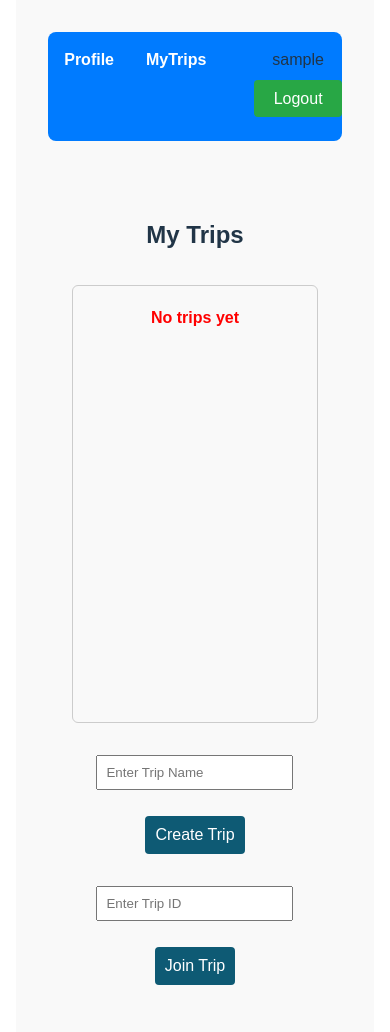
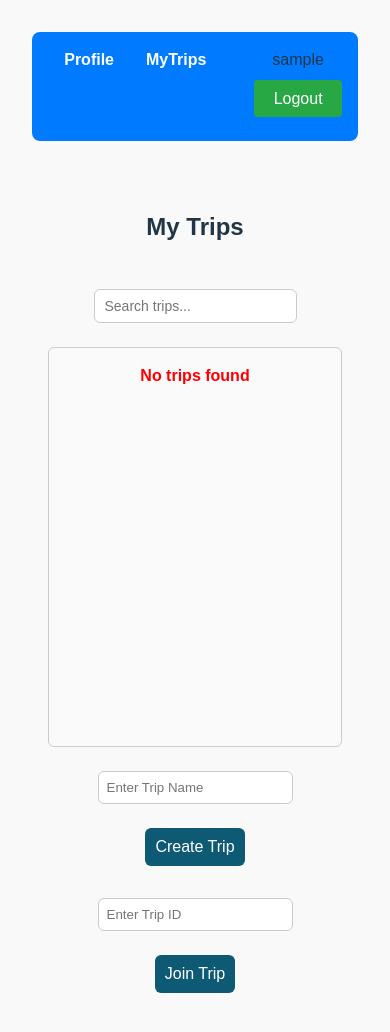
Before and after one commit to Teo-Wu/tripduel_frontend, a React (Vite) app in the folder my-react-app/: page /#/ in a window 390 px wide. Shown: the top 1032 px of the page. Built offline with nearby package versions, Linux system fonts and the light colour scheme; sample sign-in values are in the browser's storage.

Commit message:
ADJUST MytripsPage to be able to delete item and also fit for mobile phone

```diff
--- a/my-react-app/src/css/MyTripsPage.css
+++ b/my-react-app/src/css/MyTripsPage.css
@@ -1,14 +1,14 @@
 .page-container {
-  height: 100vh;
   display: flex;
   flex-direction: column;
-  padding: 24px;
+  padding: 16px;
+  gap: 16px;
+  font-family: sans-serif;
+  height: 100vh;
   box-sizing: border-box;
-  gap: 24px;
-  font-family: sans-serif;
 }
 
-/* ---------- TOP SECTION ---------- */
+/* ---------- Trips Section ---------- */
 .trips-section {
   flex: 1;
   display: flex;
@@ -16,17 +16,26 @@
   min-height: 0;
 }
 
+.search-input {
+  padding: 8px;
+  border-radius: 6px;
+  border: 1px solid #ccc;
+  margin-bottom: 12px;
+}
+
 .trip-list {
-  margin-top: 12px;
   flex: 1;
   overflow-y: auto;
   border: 1px solid #ccc;
   border-radius: 6px;
-  padding: 12px;
+  padding: 8px;
   min-height: 0;
+  background: #fafafa;
 }
 
 .trip-card {
+  display: flex;
+  flex-direction: column;
   border: 1px solid #bbb;
   border-radius: 6px;
   padding: 10px;
@@ -34,50 +43,57 @@
   background: #f9f9f9;
 }
 
-.trip-name {
-  font-weight: bold;
+.trip-card strong {
+  margin-bottom: 8px;
   display: block;
-  margin-bottom: 8px;
 }
 
 .trip-actions {
   display: flex;
-  gap: 8px;
+  flex-wrap: wrap;
+  gap: 6px;
 }
 
 .trip-actions button {
-  padding: 4px 10px;
+  padding: 6px 8px;
+  font-size: 14px;
   cursor: pointer;
+  border-radius: 4px;
+  border: none;
+  background: #0e5a74;
+  color: white;
 }
 
-/* ---------- BOTTOM SECTION ---------- */
+.trip-actions button.delete-btn {
+  background: #ff4d4f;
+}
+
+.trip-actions button:hover {
+  opacity: 0.85;
+}
+
+/* ---------- Actions Section ---------- */
 .actions-section {
   display: flex;
-  gap: 40px;
+  gap: 16px;
+  flex-wrap: wrap;
   justify-content: center;
-}
-
-@media (max-width: 768px) {
-  .actions-section {
-    flex-direction: column;
-    gap: 16px;
-    align-items: center;
-  }
 }
 
 .action-box {
   display: flex;
   flex-direction: column;
-  gap: 10px;
+  gap: 8px;
 }
 
 .action-box input {
   padding: 8px;
   width: 100%;
-  max-width: 220px; /* keeps desktop look */
+  max-width: 220px;
   box-sizing: border-box;
+  border-radius: 6px;
+  border: 1px solid #ccc;
 }
-
 
 .primary {
   background-color: #0e5a74;
@@ -85,9 +101,29 @@
   border: none;
   padding: 10px;
   cursor: pointer;
-  border-radius: 4px;
+  border-radius: 6px;
 }
 
 .primary:hover {
   background-color: #0b4a60;
 }
+
+.message {
+  margin-top: 8px;
+  font-weight: bold;
+}
+
+.message.success {
+  color: green;
+}
+
+.message.error {
+  color: red;
+}
+
+@media (max-width: 600px) {
+  .trip-actions {
+    flex-direction: column;
+    gap: 4px;
+  }
+}
--- a/my-react-app/src/pages/MyTripsPage.jsx
+++ b/my-react-app/src/pages/MyTripsPage.jsx
@@ -1,51 +1,84 @@
-import { useState, useEffect } from "react";
-import { useTrips } from "../hooks/useTrips";
+import { useState, useEffect, useMemo } from "react";
 import { useNavigate } from "react-router-dom";
+import {
+  createTrip,
+  joinTrip,
+  getMyTrips,
+  deleteTrip,
+} from "../services/tripsService"; // adjust path
 import "../css/MyTripsPage.css";
 
 function MyTripsPage() {
-  const { trips, createTrip, joinTrip,error} = useTrips();
+  const [trips, setTrips] = useState([]);
   const [tripName, setTripName] = useState("");
   const [tripId, setTripId] = useState("");
-  const [message, setMessage] = useState(""); // <-- shared message for all cases
+  const [searchTerm, setSearchTerm] = useState("");
+  const [message, setMessage] = useState("");
   const navigate = useNavigate();
 
+  // Load my trips from mock backend
+  const loadTrips = async () => {
+    const data = await getMyTrips();
+    setTrips(data);
+  };
+
+  useEffect(() => {
+    loadTrips();
+  }, []);
+
+  const filteredTrips = useMemo(() => {
+    return trips.filter((t) =>
+      t.name.toLowerCase().includes(searchTerm.toLowerCase())
+    );
+  }, [trips, searchTerm]);
+
+  const handleCreateTrip = async () => {
+    if (!tripName) return;
+    await createTrip(tripName);
+    setTripName("");
+    setMessage("Trip created");
+    loadTrips();
+  };
+
   const handleJoinTrip = async () => {
-    // 1️⃣ Check if already joined
-    if (trips.some((t) => t.id === tripId)) {
-      setMessage("Already joined");
-      return;
-    }
-
+    if (!tripId) return;
     try {
       await joinTrip(tripId);
-      setMessage("Joined successfully"); // 3️⃣ success
+      setMessage("Joined successfully");
       setTripId("");
+      loadTrips();
     } catch (err) {
-      setMessage(err); // 2️⃣ trip not found (or any service error)
+      setMessage(err.toString());
     }
+  };
 
+  const handleDeleteTrip = async (id) => {
+    if (!window.confirm("Delete this trip?")) return;
+    await deleteTrip(id);
+    setMessage("Trip deleted");
+    loadTrips();
   };
-    // Auto-clear message after 3 seconds
+
+  // Auto-clear message
   useEffect(() => {
-    if (!message) return; // do nothing if no message
+    if (!message) return;
+    const timer = setTimeout(() => setMessage(""), 3000);
+    return () => clearTimeout(timer);
+  }, [message]);
 
-    const timer = setTimeout(() => {
-      setMessage(""); // clear message
-    }, 1000); // 3000ms = 3 seconds
-
-    return () => clearTimeout(timer); // cleanup if message changes
-  }, [message]);
   return (
     <div className="page-container">
-      {/* My Trips */}
-      <div className="trips-section">
       <h2>My Trips</h2>
+      <input
+        className="search-input"
+        placeholder="Search trips..."
+        value={searchTerm}
+        onChange={(e) => setSearchTerm(e.target.value)}
+      />
 
       <div className="trip-list">
-          {trips.length === 0 && <p>No trips yet</p>}
-
-          {trips.map((trip) => (
+        {filteredTrips.length === 0 && <p>No trips found</p>}
+        {filteredTrips.map((trip) => (
           <div key={trip.id} className="trip-card">
             <strong>{trip.name}</strong>
             <div className="trip-actions">
@@ -58,18 +91,20 @@ function MyTripsPage() {
               <button onClick={() => navigate(`/trips/${trip.id}/result`)}>
                 Result
               </button>
+              <button onClick={() => navigator.clipboard.writeText(trip.id)}>
+                Copy ID
+              </button>
               <button
-                onClick={() => navigator.clipboard.writeText(trip.id)}
+                className="delete-btn"
+                onClick={() => handleDeleteTrip(trip.id)}
               >
-            Copy ID
+                x
               </button>
             </div>
           </div>
         ))}
       </div>
-      </div>
 
-      {/* Actions */}
       <div className="actions-section">
         <div className="action-box">
           <input
@@ -77,13 +112,7 @@ function MyTripsPage() {
             value={tripName}
             onChange={(e) => setTripName(e.target.value)}
           />
-          <button
-            className="primary"
-            onClick={() => {
-              createTrip(tripName);
-              setTripName("");
-            }}
-          >
+          <button className="primary" onClick={handleCreateTrip}>
             Create Trip
           </button>
         </div>
@@ -94,28 +123,19 @@ function MyTripsPage() {
             value={tripId}
             onChange={(e) => setTripId(e.target.value)}
           />
-          <button
-            className="primary"
-            onClick={() => {
-              handleJoinTrip();
-              joinTrip(tripId);
-              setTripId("");
-            }}
-          >
+          <button className="primary" onClick={handleJoinTrip}>
             Join Trip
           </button>
         </div>
       </div>
-         {/* Message display */}
+
       {message && (
         <p
-            style={{
-              color:
-                message === "Joined successfully"
-                  ? "green"
-                  : "red",
-              marginTop: "8px",
-            }}
+          className={`message ${
+            message.includes("success") || message.includes("created")
+              ? "success"
+              : "error"
+          }`}
         >
           {message}
         </p>
--- a/my-react-app/src/services/tripsService.js
+++ b/my-react-app/src/services/tripsService.js
@@ -7,7 +7,6 @@ export function createTrip(name) {
     name,
     status: "CREATED",
   };
-
   allTrips.push(trip);
   myTrips.push(trip);
   return Promise.resolve(trip);
@@ -15,15 +14,12 @@ export function createTrip(name) {
 
 export function joinTrip(tripId) {
   const trip = allTrips.find((t) => t.id === tripId);
-
   if (!trip) {
     return Promise.reject("Trip not found");
   }
-
   if (myTrips.some((t) => t.id === tripId)) {
     return Promise.reject("Already joined");
   }
-
   myTrips.push(trip);
   return Promise.resolve(trip);
 }
@@ -31,3 +27,10 @@ export function joinTrip(tripId) {
 export function getMyTrips() {
   return Promise.resolve([...myTrips]);
 }
+
+
+export function deleteTrip(tripId) {
+  myTrips = myTrips.filter((t) => t.id !== tripId);
+  allTrips = allTrips.filter((t) => t.id !== tripId);
+  return Promise.resolve();
+}
```
Lines whose indentation alone changed are shown as unchanged.
